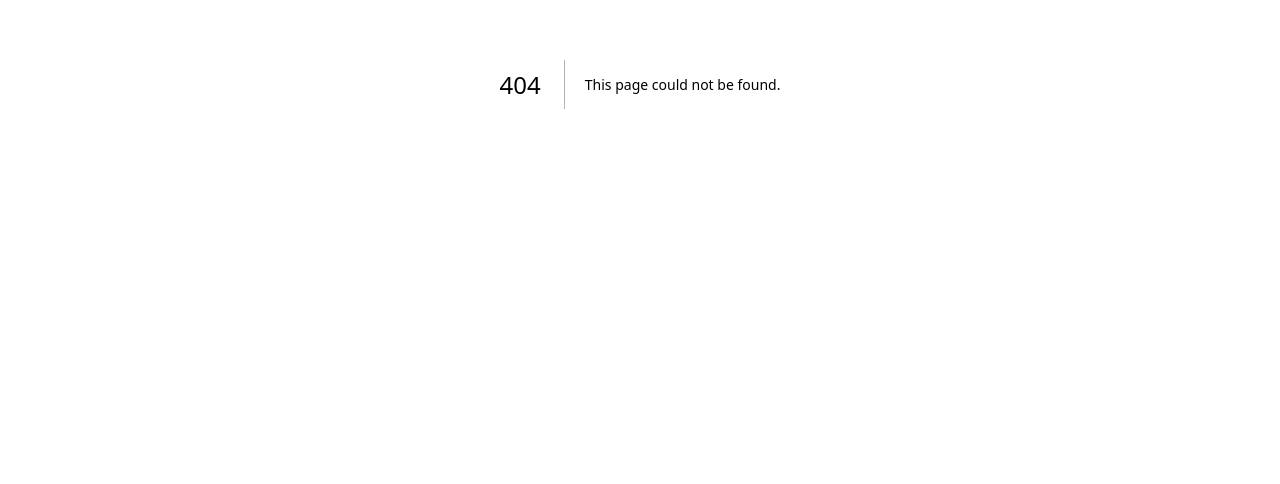
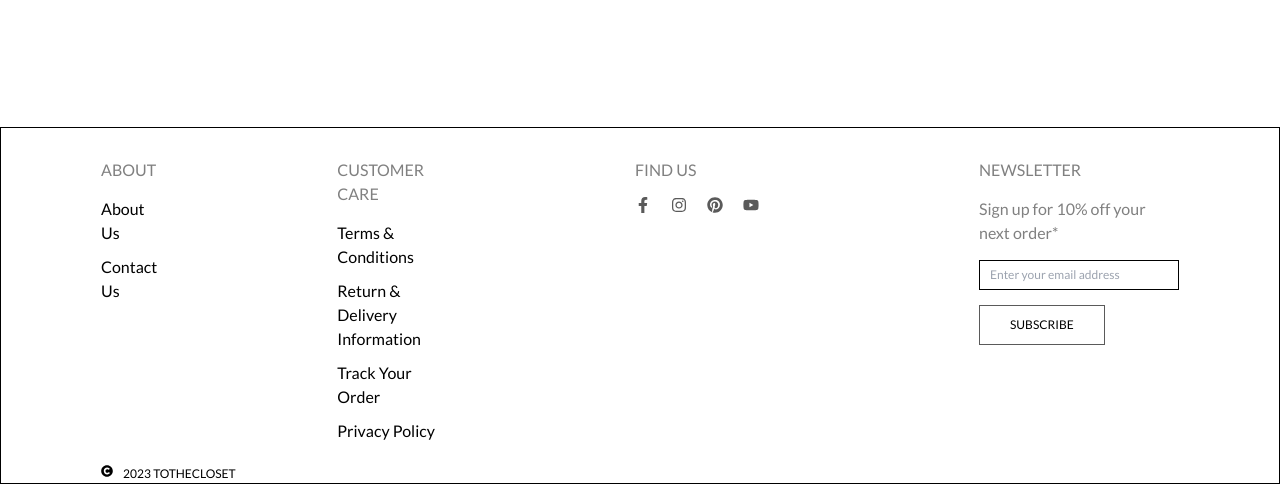
Before and after one commit to smu-hack-dsc/Team-04-Project, a Next.js app in the folder tothecloset/: page /footer in a window 1280 px wide. Before the commit this address had no page. Shown: the part 316-800 px from the top of the page. Built offline with nearby package versions, Linux system fonts and the light colour scheme.

Commit message:
Footer added

```diff
--- /dev/null
+++ b/tothecloset/src/app/footer/page.tsx
@@ -0,0 +1,146 @@
+import * as React from 'react'
+import { FaFacebookF, FaInstagram, FaPinterest, FaYoutube, FaCopyright} from "react-icons/fa";
+export default function Page() {
+    const footerStyle = {
+        border: '1px solid black',
+        fontFamily: 'Lato, sans-serif',
+        height: 'fit-content',
+        position: 'absolute',
+        bottom: '0',
+        width: '100%',
+        padding: '30px 100px',
+        display: 'flex',
+        flexDirection: 'row',
+    }
+
+    const aboutStyle = {
+        alignItems: 'left',
+        textAlign: 'left',
+        display: 'flex',
+        flexDirection: 'column',
+    }
+
+    const buttonStyle = {
+        alignItems: 'left',
+        marginBottom: '10px',
+        width: 'fit-content',
+        textAlign: 'left',
+    }
+
+    const customerCareStyle = {
+        alignItems: 'left',
+        textAlign: 'left',
+        display: 'flex',
+        flexDirection: 'column',
+        marginLeft: '180px',
+    }
+
+    const findUsStyle = {
+        alignItems: 'left',
+        textAlign: 'left',
+        display: 'flex',
+        flexDirection: 'column',
+        marginLeft: '180px',
+    }
+
+    const iconButtonStyle = {
+        width: 'fit-content',
+        height: 'fit-content',
+        display: 'flex',
+        flexDirection: 'row',
+        marginRight: '20px',
+        color: '#5A5A5A',
+    }
+
+    const newsletterStyle = {
+        alignItems: 'left',
+        textAlign: 'left',
+        display: 'flex',
+        flexDirection: 'column',
+        marginLeft: '180px',
+    }
+
+    const formStyle = {
+        // padding: '20px',
+    };
+
+
+    const inputStyle = {
+        border: '0.5px solid black',
+        padding: '5px 10px ',
+        width: '25vh',
+        fontSize:'0.75rem'
+    }
+
+    const subscribeStyle ={
+        textAlign:'center',
+        padding:'10px 30px',
+        width:'fit-content',
+        height:'fit-content',
+        border :'1px solid #5A5A5A',
+        fontSize: '0.75rem',
+        fontWeight:'120',
+        marginTop:'15px'
+    }
+
+    const copyrightStyle={
+        position:'absolute',
+        bottom: '0',
+        alignItems:'left',
+        display:'flex',
+        flexDirection:'row',
+        fontSize:'0.75rem',
+        fontWeight:'100'
+
+    }
+    return (
+        <div style={footerStyle}>
+            <div className='about' style={aboutStyle}>
+                <p style={{ color: 'grey', marginBottom: '15px' }}>ABOUT</p>
+                <button style={buttonStyle}>About Us</button>
+                <button style={buttonStyle}>Contact Us</button>
+            </div>
+            <div className='customerCare' style={customerCareStyle}>
+                <p style={{ color: 'grey', marginBottom: '15px' }}>CUSTOMER CARE</p>
+                <button style={buttonStyle}>Terms & Conditions</button>
+                <button style={buttonStyle}>Return & Delivery Information</button>
+                <button style={buttonStyle}>Track Your Order</button>
+                <button style={buttonStyle}>Privacy Policy</button>
+            </div>
+            <div className='findUs' style={findUsStyle}>
+                <p style={{ color: 'grey', marginBottom: '15px' }}>FIND US </p>
+                <div className='icons' style={iconButtonStyle} >
+                    <button className='facebook' style={iconButtonStyle}>
+                        <FaFacebookF />
+                    </button>
+                    <button className='instagram' style={iconButtonStyle}>
+                        <FaInstagram />
+                    </button>
+                    <button className='pinterest' style={iconButtonStyle}>
+                        <FaPinterest />
+                    </button>
+                    <button className='youtube' style={iconButtonStyle}>
+                        <FaYoutube />
+                    </button>
+                </div>
+            </div>
+            <div className='newsletter' style={newsletterStyle}>
+                <p style={{ color: 'grey', marginBottom: '15px' }}>NEWSLETTER</p>
+                <p style={{ color: 'grey', marginBottom: '15px', fontSize: '1rem' }}>Sign up for 10% off your next order*</p>
+                <div className='emailInput'>
+                    <form className='emailInput' style={formStyle}>
+                        <input type="email" id='email' name='email' placeholder='Enter your email address' style={inputStyle} />
+                    </form>
+                </div>
+                <button className='subscribeButton' style={subscribeStyle}>
+                    SUBSCRIBE
+                </button>
+            </div>
+        <div className='copyright' style={copyrightStyle}>
+            <FaCopyright/>
+            <p style={{marginLeft:'10px'}}>2023 TOTHECLOSET</p>
+        </div>
+        </div>
+    );
+
+}
```
Also changed, not shown: 1 other file (tests, documents, lock files or other folders).
